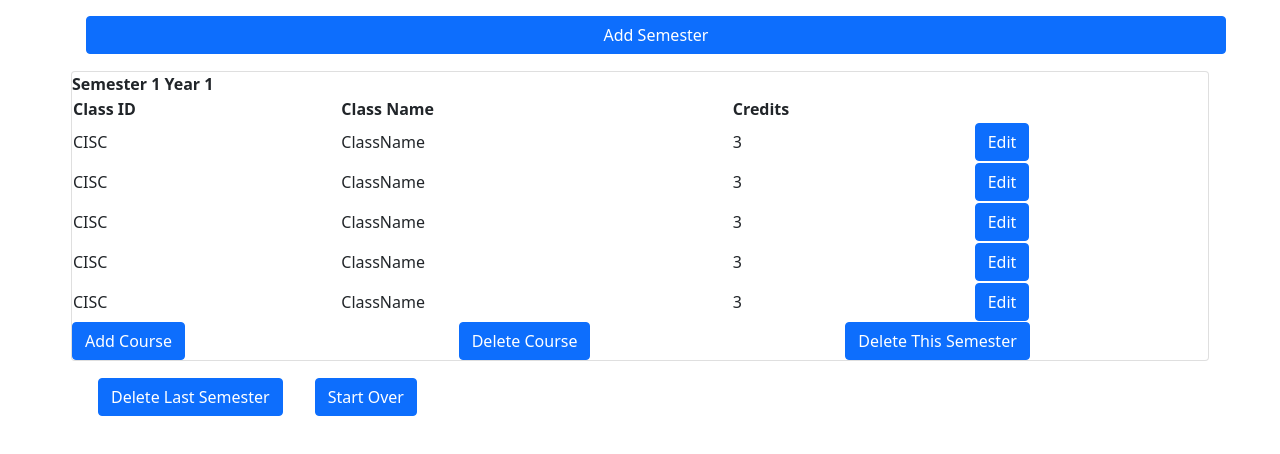
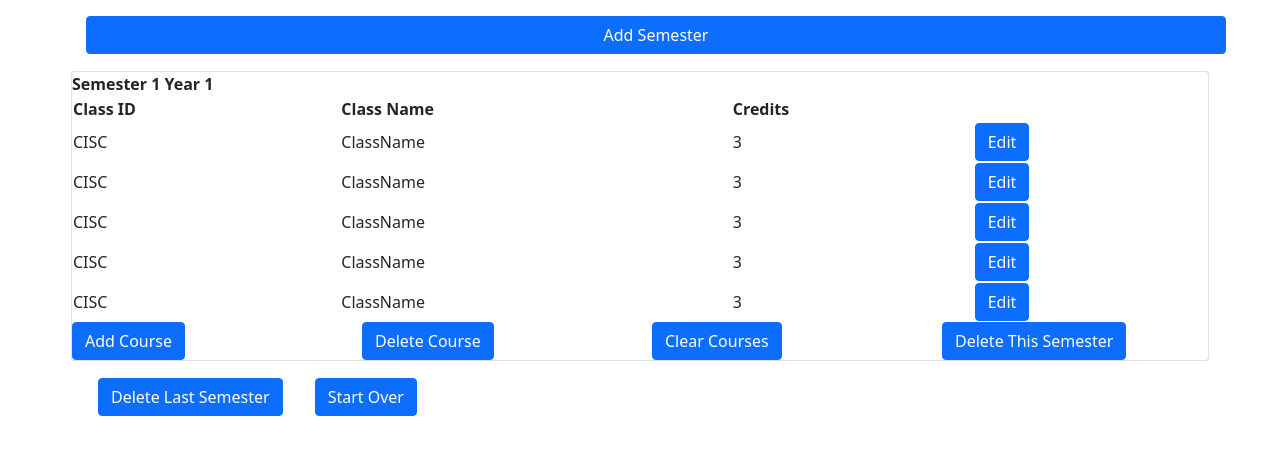
Before and after one commit to UD-CISC275-F21/ud-cis-scheduler-team-17, a React (Create React App) app: page / in a window 1280 px wide. Shown: the top 454 px of the page. Built offline with nearby package versions, Linux system fonts and the light colour scheme.

Commit message:
clear all courses

```diff
--- a/src/components/SubjectViewer.tsx
+++ b/src/components/SubjectViewer.tsx
@@ -17,7 +17,7 @@ export function SubjectTable({currID, currentSem, currYear, semList, setSemList,
     const [currentId, setId] = useState<string>("CISC");
     const [courseName, setcourseName]  = useState<string>("ClassName");
     const [currentKey, setKey] = useState<number>(0);
-    const [subjectList, setSub] = useState<Subject[]> ([{id: currentId, name: courseName, credits: 3, key: 1},{id: currentId, name: courseName, credits: 3, key: 2},{id: currentId, name: courseName, credits: 3, key: 3},{id: currentId, name: courseName, credits: 3, key: 4},{id: currentId, name: courseName, credits: 3, key: 5}]);
+    const [subjectList, setSub] = useState<Subject[]> ([{id: currentId, name: courseName, credits: 3, key: 0},{id: currentId, name: courseName, credits: 3, key: 1},{id: currentId, name: courseName, credits: 3, key: 2},{id: currentId, name: courseName, credits: 3, key: 3},{id: currentId, name: courseName, credits: 3, key: 4}]);
 
     const [editRow, setEditRow] = useState<number>(0);
 
@@ -38,6 +38,11 @@ export function SubjectTable({currID, currentSem, currYear, semList, setSemList,
         const sub: Subject[] = subjectList;
         sub.pop();
         setSub(sub);
+    }
+
+    function clearCourse () {
+        setKey(0);
+        setSub([{id: currentId, name: courseName, credits: 3, key: 0}]);
     }
 
     function deleteSem () {
@@ -131,6 +136,7 @@ export function SubjectTable({currID, currentSem, currYear, semList, setSemList,
             <Row>
                 <Col><Button onClick={addCourse}>Add Course</Button></Col>
                 <Col><Button onClick = {deleteCourse}>Delete Course</Button></Col>
+                <Col><Button onClick={clearCourse}>Clear Courses</Button></Col>
                 <Col><Button onClick={deleteSem}>Delete This Semester</Button></Col>
             </Row>
         </Card>
```
